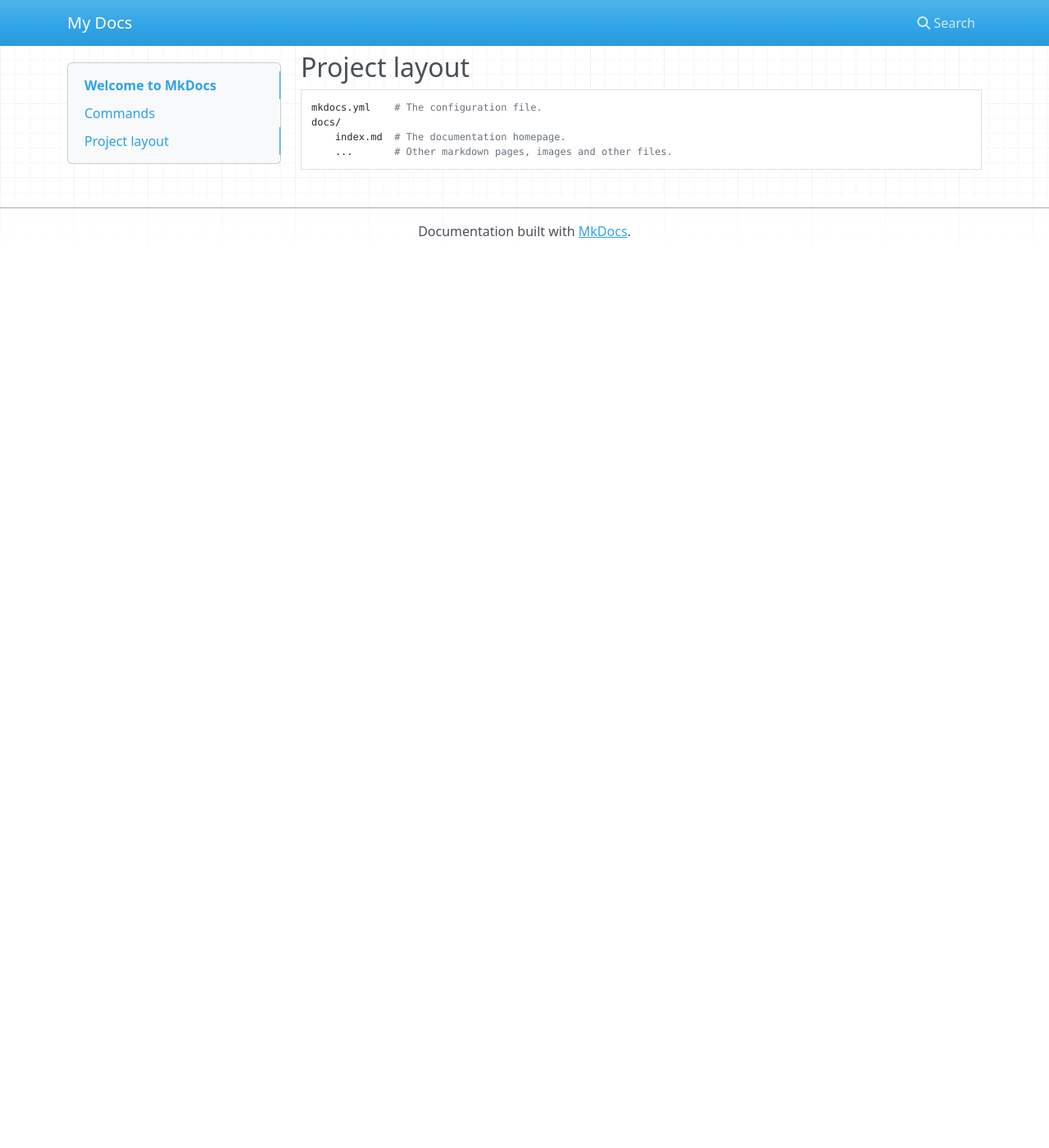
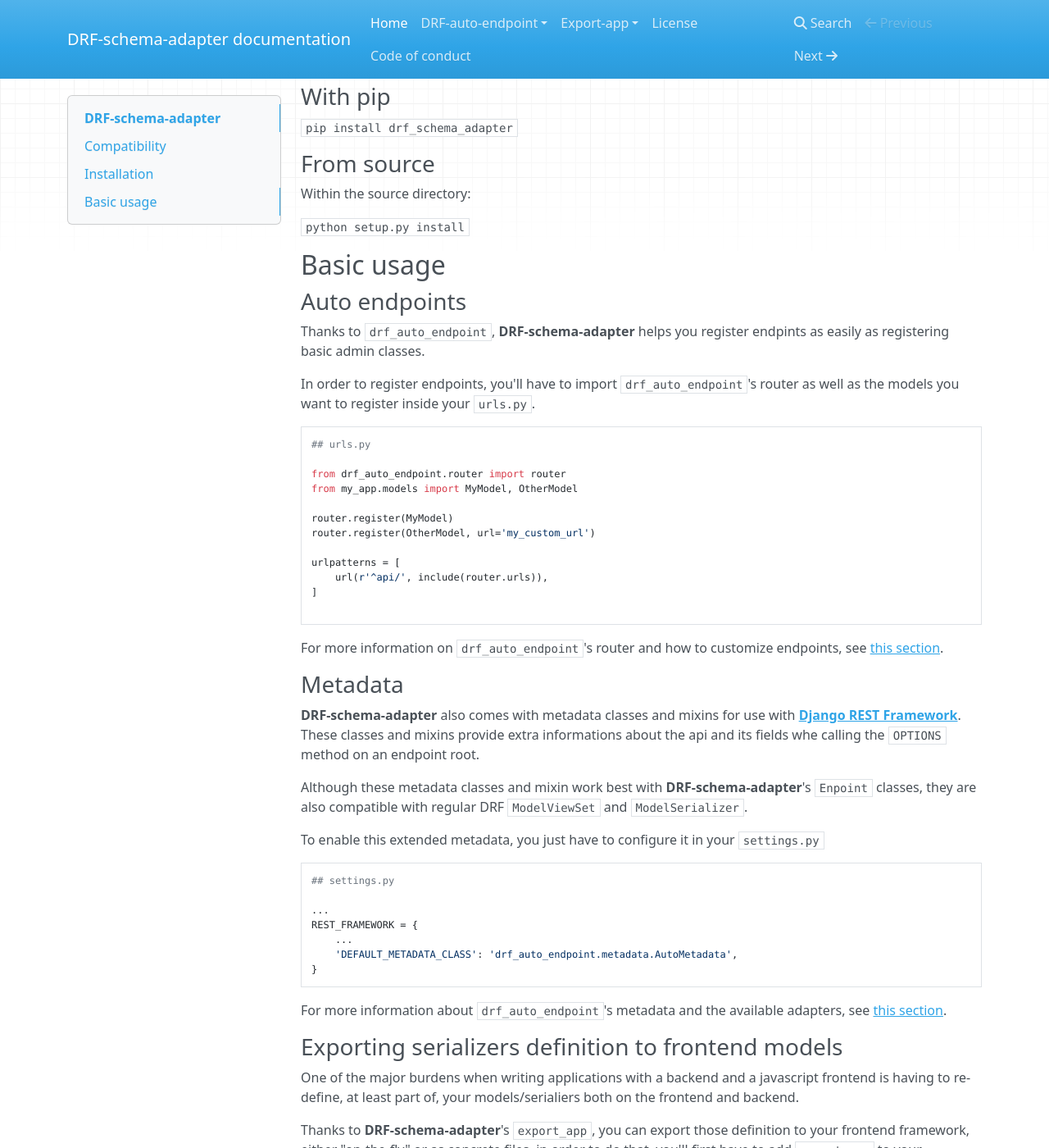
Before and after one commit to drf-forms/drf-schema-adapter, an MkDocs documentation site: the page built from docs/docs/index.md, in a window 1280 px wide and 1400 px high, scrolled down 270 px. Shown: the whole window at 82% size. Built offline with MkDocs 1.6.1, drawn with Linux system fonts in a browser that asks for light colours; nearby versions of some CDN libraries; old or Windows-style settings are respelled for this version of MkDocs; before the commit the page ends 900 px from its top, so only the background shows below that; some of the changed text lies outside the part shown.

Commit message:
:construction: :book: basic documentation

````diff
--- a/docs/docs/index.md
+++ b/docs/docs/index.md
@@ -1,17 +1,119 @@
-# Welcome to MkDocs
+# DRF-schema-adapter
 
-For full documentation visit [mkdocs.org](http://mkdocs.org).
+**DRF-schema-adapter**'s goal is to provide a toolset to help you create fully dynamic clients from **[Django](https://www.djangoproject.com/)** and **[Django REST framework](http://www.django-rest-framework.org/)**. Given the right frontend tools it can even help you build a full-fledge admin.
 
-## Commands
+## Compatibility
 
-* `mkdocs new [dir-name]` - Create a new project.
-* `mkdocs serve` - Start the live-reloading docs server.
-* `mkdocs build` - Build the documentation site.
-* `mkdocs help` - Print this help message.
+**DRF-schema-adapter** is compatible with python 2.7, 3.4 and 3.5 as well as Django 1.8+
 
-## Project layout
+## Installation
 
-    mkdocs.yml    # The configuration file.
-    docs/
-        index.md  # The documentation homepage.
-        ...       # Other markdown pages, images and other files.
+### With pip
+
+`pip install drf_schema_adapter`
+
+### From source
+
+Within the source directory:
+
+`python setup.py install`
+
+## Basic usage
+
+### Auto endpoints
+
+Thanks to `drf_auto_endpoint`, **DRF-schema-adapter** helps you register endpints as easily as registering basic admin classes.
+
+In order to register endpoints, you'll have to import `drf_auto_endpoint`'s router as well as the models you want to register inside your `urls.py`.
+
+```
+## urls.py
+
+from drf_auto_endpoint.router import router
+from my_app.models import MyModel, OtherModel
+
+router.register(MyModel)
+router.register(OtherModel, url='my_custom_url')
+
+urlpatterns = [
+    url(r'^api/', include(router.urls)),
+]
+
+```
+
+For more information on `drf_auto_endpoint`'s router and how to customize endpoints, see [this section](drf_auto_endpoint/endpoint.md).
+
+### Metadata
+
+**DRF-schema-adapter** also comes with metadata classes and mixins for use with **[Django REST Framework](http://www.django-rest-framework.org/api-guide/metadata/)**. These classes and mixins provide extra informations about the api and its fields whe calling the `OPTIONS` method on an endpoint root.
+
+Although these metadata classes and mixin work best with **DRF-schema-adapter**'s `Enpoint` classes, they are also compatible with regular DRF `ModelViewSet` and `ModelSerializer`.
+
+To enable this extended metadata, you just have to configure it in your `settings.py`
+
+```
+## settings.py
+
+...
+REST_FRAMEWORK = {
+    ...
+    'DEFAULT_METADATA_CLASS': 'drf_auto_endpoint.metadata.AutoMetadata',
+}
+```
+
+For more information about `drf_auto_endpoint`'s metadata and the available adapters, see [this section](drf_auto_endpoint/metadata.md).
+
+### Exporting serializers definition to frontend models
+
+One of the major burdens when writing applications with a backend and a javascript frontend is having to re-define, at least part of, your models/serialiers both on the frontend and backend.
+
+Thanks to **DRF-schema-adapter**'s `export_app`, you can export those definition to your frontend framework, either "on-the-fly" or as concrete files. in order to do that, you'll first have to add `export_app` to your `INSTALLED_APPS` as well as your frontend appalication's root path.
+
+```
+## settings.py
+
+INSTALLED_APPS = (
+    ...
+    'export_app',
+)
+EXPORTER_FRONT_APPLICATION_PATH = 'front'
+```
+
+Then, to export models corresponding to an enpoint you can now run:
+
+`./mange.py export <endpoint_base_url>`
+
+ex: `./manage.py export sample/products`
+
+To export those models on-the-fly, you'll need to specify your frontend application module name instead of its path as well as add a new route to your `urls.py`
+
+```
+## settings.py
+
+INSTALLED_APPS = (
+    ...
+    'exporter_app',
+)
+EXPORTER_FRONT_APPLICATION_NAME: 'my-app'
+```
+
+```
+## urls.py
+...
+from exporter_app import urls as exporter_urls, settings as exporter_settings
+...
+
+urlpatterns = [
+    ...
+    url(r'^models/', include(exporter_urls, namespace=exporter_settings.URL_NAMESPACE)),
+]
+```
+
+To know more about the configuration of `exporter_app` and the different adapters available, please see [this section](exporter_app/index.md)
+
+
+---
+
+License information available [here](LICENSE.md).
+
+Contributors code of conduct is available [here](COC.md). Note that this COC **will** be enforced.
--- a/docs/mkdocs.yml
+++ b/docs/mkdocs.yml
@@ -1 +1,13 @@
-site_name: My Docs
+site_name: DRF-schema-adapter documentation
+pages:
+  - Home: index.md
+  - 'DRF-auto-endpoint':
+    - 'General': drf_auto_endpoint/index.md
+    - 'Endpoint': drf_auto_endpoint/endpoint.md
+    - 'Metadata': drf_auto_endpoint/metadata.md
+  - 'Export-app':
+    - 'General': export_app/index.md
+    - 'Exporting models': export_app/models.md
+    - 'Exporting forms/fieldsets': export_app/fieldsets.md
+  - License: LICENSE.md
+  - 'Code of conduct': COC.md
````
Also changed, not shown: docs/docs/COC.md (added, +1 -0 lines), docs/docs/LICENSE.md (added, +1 -0 lines), LICENSE.md (added), LICENSE.txt (deleted), docs/docs/drf_auto_endpoint/endpoint.md (added), docs/docs/drf_auto_endpoint/index.md (added), docs/docs/drf_auto_endpoint/metadata.md (added), docs/docs/export_app/fieldsets.md (added), docs/docs/export_app/index.md (added), docs/docs/export_app/models.md (added).
